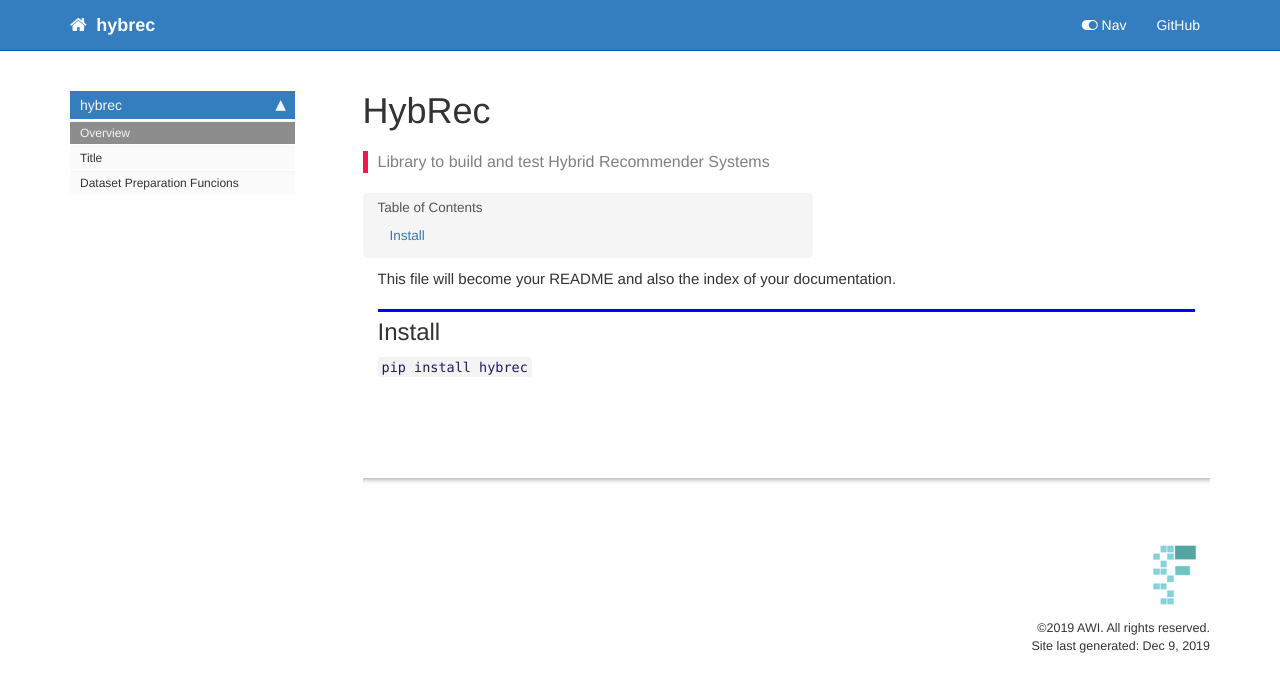
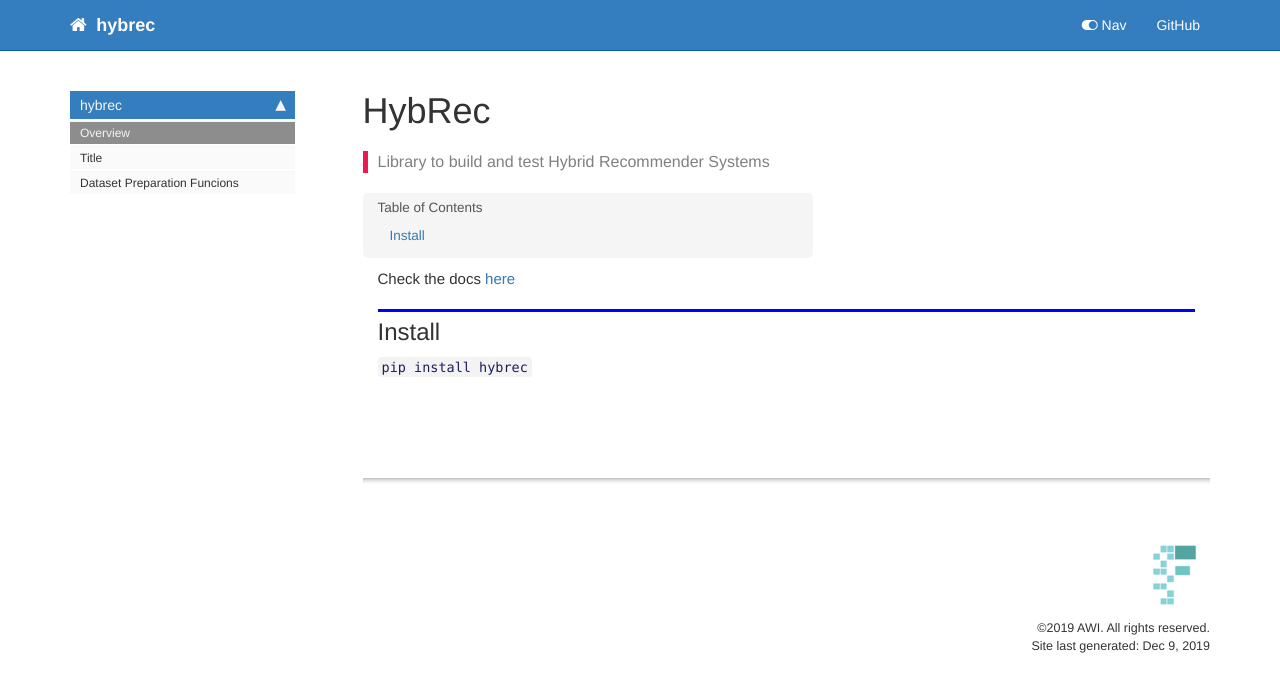
Before and after one commit to sgaseretto/hybrec, a Jekyll site: the page built from docs/index.html, in a window 1280 px wide. Shown: the top 692 px of the page. Built offline with Jekyll 4.4.1, drawn with Linux system fonts in a browser that asks for light colours; nearby versions of some CDN libraries; comment, search, counter and statistics services are not loaded.

Commit message:
Adding docs link to README

```diff
--- a/docs/index.html
+++ b/docs/index.html
@@ -23,7 +23,7 @@ summary: "Library to build and test Hybrid Recommender Systems"
 </div>
 <div class="cell border-box-sizing text_cell rendered"><div class="inner_cell">
 <div class="text_cell_render border-box-sizing rendered_html">
-<p>This file will become your README and also the index of your documentation.</p>
+<p>Check the docs <a href="https://sgaseretto.github.io/hybrec/prep">here</a></p>
 
 </div>
 </div>
--- a/docs/prep.html
+++ b/docs/prep.html
@@ -331,7 +331,6 @@
 <div class="inner_cell">
     <div class="input_area">
 <div class=" highlight hl-ipython3"><pre><span></span><span class="n">get_uniques</span><span class="p">(</span><span class="n">objects_featuresid_df</span><span class="p">[</span><span class="s1">&#39;ObjectID&#39;</span><span class="p">])</span>
-<span class="c1"># get_uniques(objects_featuresid_df)</span>
 </pre></div>
 
     </div>
```
Also changed, not shown: README.md, 2 other files.
